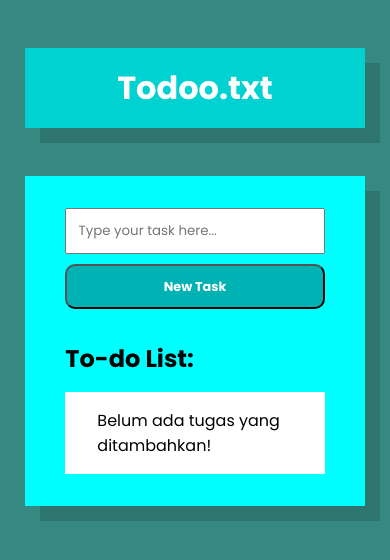
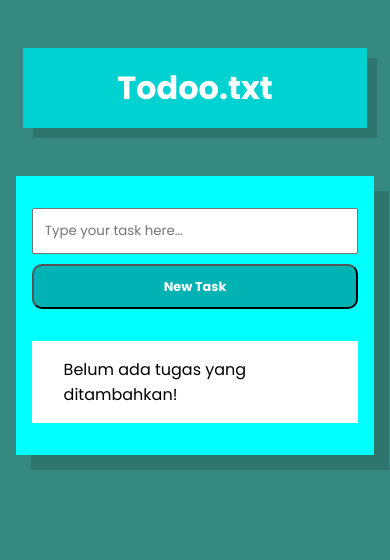
Before and after one commit to sdmalfian/Todoo.txt, a plain HTML site: page index.html in a window 390 px wide. Drawn offline with Linux system fonts and the light colour scheme.

Commit message:
remove h2 to make it look simpler

```diff
--- a/assets/style.css
+++ b/assets/style.css
@@ -21,7 +21,7 @@ h1 {
   margin: 0 auto 3rem auto;;
   padding: 1rem 8rem;
   background-color: #00D1D1;
-  color: white;
+  color: #ffffff;
   box-shadow: 15px 15px rgba(0,0,0,.15);
   transition: all .4s ease;;
 }
@@ -31,21 +31,17 @@ h1:hover {
   box-shadow: 10px 10px rgba(0,0,0,.25);
 }
 
-h2 {
-  margin-bottom: 1rem;
-}
-
 .container {
   margin: 0 auto;
   max-width: 45rem;
-  background-color: aqua;
+  background-color:#00FFFF;
   padding: 1rem 2rem;
 }
 
 .card {
   /* Add shadows to create the "card" effect */
   border-radius: 0% 0% 0% 0% / 0% 0% 0% 0%;
-  color: black;
+  color: #000000;
   box-shadow: 15px 15px rgba(0,0,0,.15);
   transition: all .4s ease;;
 }
@@ -161,8 +157,19 @@ h2 {
   }
 
   h1 {
-    width: 87%;
+    width: 88%;
     padding: 1rem 2rem;
+    box-shadow: 10px 10px rgba(0,0,0,.15);
+  }
+
+  h1:hover {
+    border-radius: 0% 0% 50% 50% / 0% 0% 5% 5% ;
+    box-shadow: 5px 5px rgba(0,0,0,.25);
+  }
+
+  .container {
+    width: 92%;
+    padding: 1rem 0.5rem;
   }
 
   #form {
--- a/index.html
+++ b/index.html
@@ -18,7 +18,6 @@
           </form>
         </div>
         <div class="task_list">
-          <h2>To-do List:</h2>
           <p class="default">Belum ada tugas yang ditambahkan!</p>
           <div class="list">
             <!-- your task will be added here-->
```
